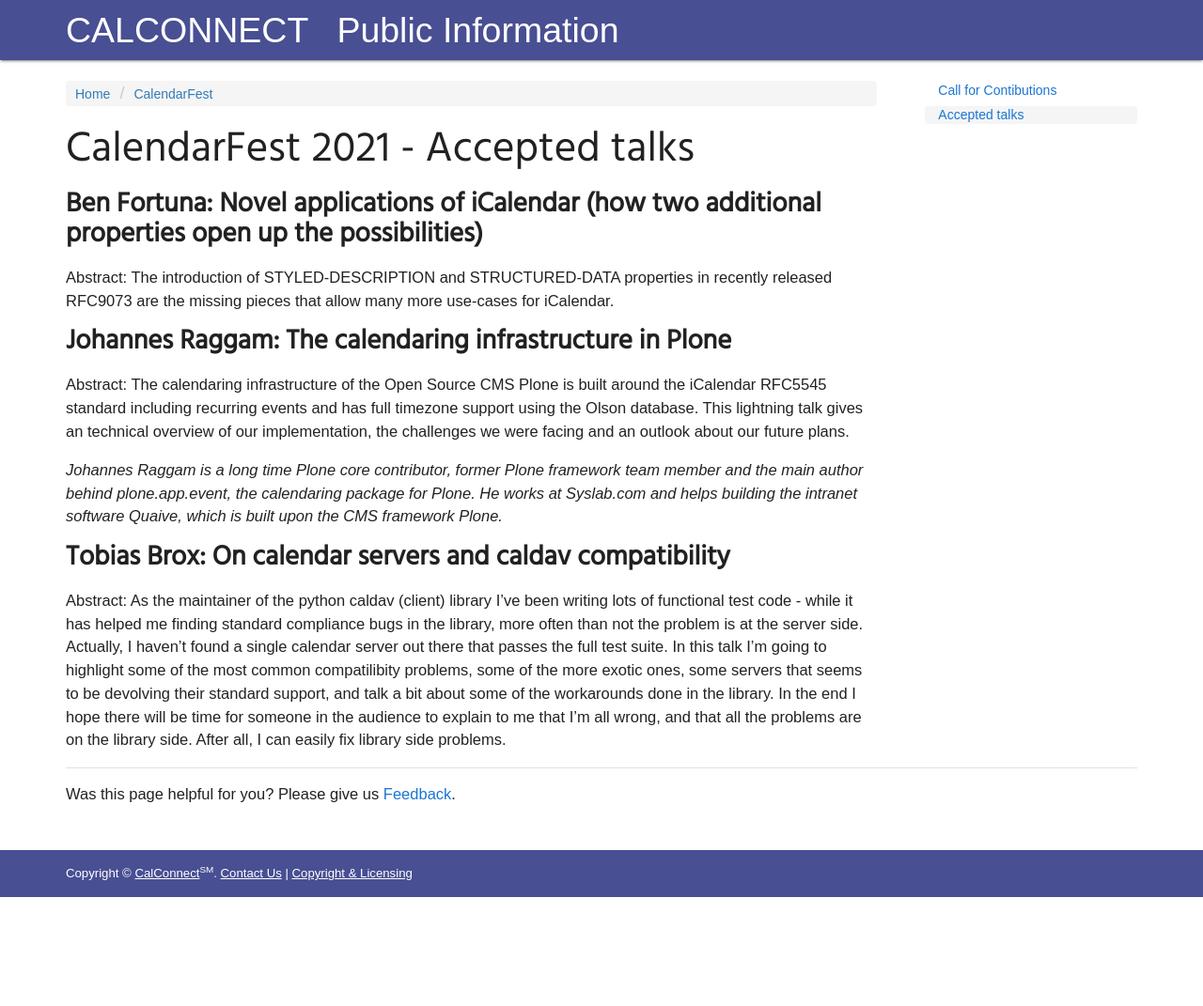
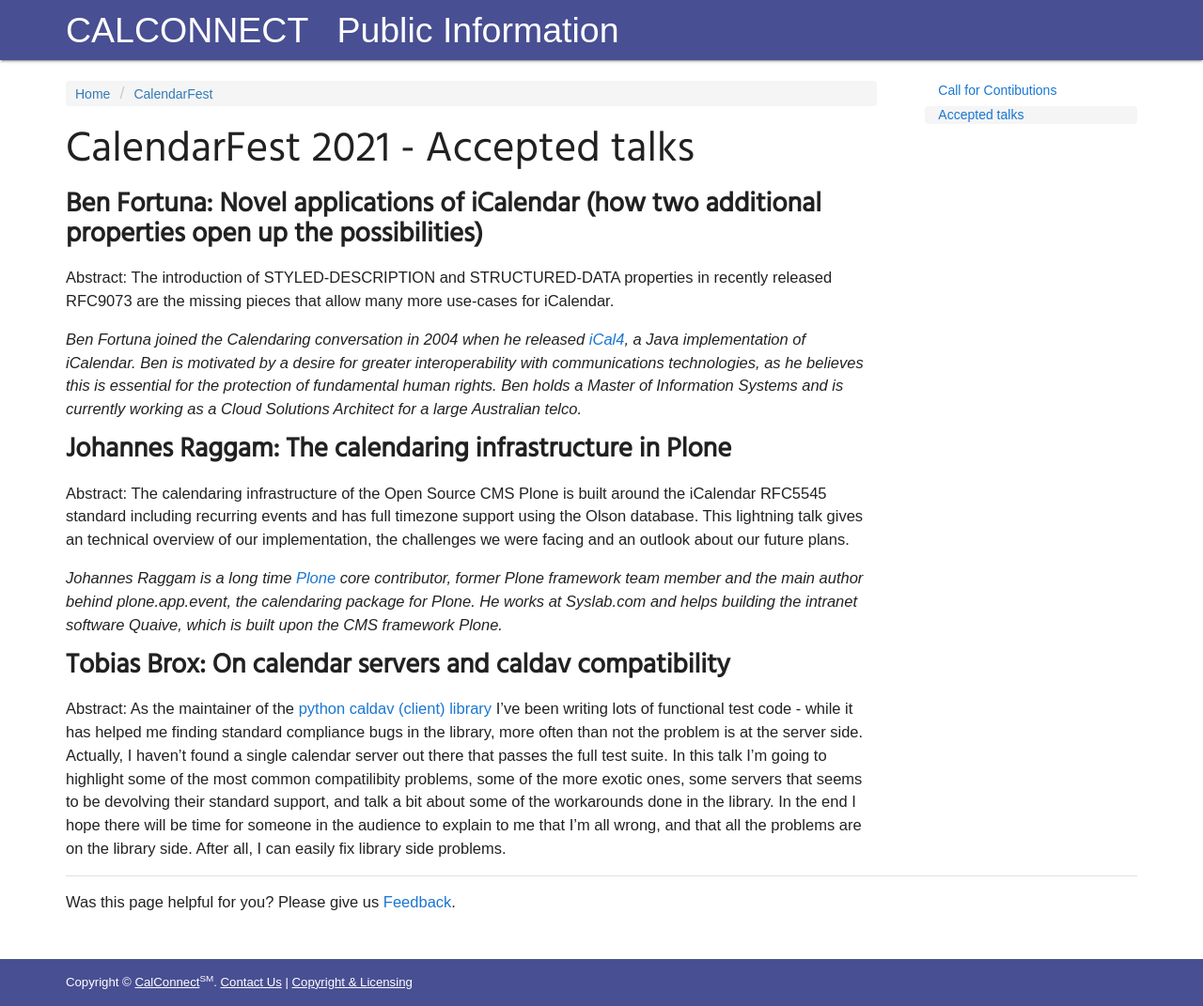
Before and after one commit to CalConnect/public, a Jekyll site: the page built from _pages/CalendarFest/AcceptedTalks.md, in a window 1280 px wide. Shown: the whole page at 94% size. Built offline with Jekyll 4.4.1, drawn with Linux system fonts in a browser that asks for light colours; some web fonts are replaced; before the commit the page ends 955 px from its top, so only the background shows below that.

Commit message:
Update AcceptedTalks.md

```diff
--- a/_pages/CalendarFest/AcceptedTalks.md
+++ b/_pages/CalendarFest/AcceptedTalks.md
@@ -14,12 +14,14 @@ published: true
 
 Abstract: The introduction of STYLED-DESCRIPTION and STRUCTURED-DATA properties in recently released RFC9073 are the missing pieces that allow many more use-cases for iCalendar.
 
+*Ben Fortuna joined the Calendaring conversation in 2004 when he released  [iCal4](https://github.com/ical4j/ical4j), a Java implementation of iCalendar. Ben is motivated by a desire for greater interoperability with communications technologies, as he believes this is essential for the protection of fundamental human rights. Ben holds a Master of Information Systems and is currently working as a Cloud Solutions Architect for a large Australian telco.*
+
 ### Johannes Raggam: The calendaring infrastructure in Plone
 
 Abstract: The calendaring infrastructure of the Open Source CMS Plone is built around the iCalendar RFC5545 standard including recurring events and has full timezone support using the Olson database. This lightning talk gives an technical overview of our implementation, the challenges we were facing and an outlook about our future plans.
 
-*Johannes Raggam is a long time Plone core contributor, former Plone framework team member and the main author behind plone.app.event, the calendaring package for Plone. He works at Syslab.com and helps building the intranet software Quaive, which is built upon the CMS framework Plone.*
+*Johannes Raggam is a long time [Plone](https://plone.org/) core contributor, former Plone framework team member and the main author behind plone.app.event, the calendaring package for Plone. He works at Syslab.com and helps building the intranet software Quaive, which is built upon the CMS framework Plone.*
 
 ### Tobias Brox: On calendar servers and caldav compatibility
 
-Abstract: As the maintainer of the python caldav (client) library I've been writing lots of functional test code - while it has helped me finding standard compliance bugs in the library, more often than not the problem is at the server side. Actually, I haven't found a single calendar server out there that passes the full test suite. In this talk I'm going to highlight some of the most common compatilibity problems, some of the more exotic ones, some servers that seems to be devolving their standard support, and talk a bit about some of the workarounds done in the library. In the end I hope there will be time for someone in the audience to explain to me that I'm all wrong, and that all the problems are on the library side. After all, I can easily fix library side problems.
+Abstract: As the maintainer of the [python caldav (client) library](https://github.com/python-caldav/caldav) I've been writing lots of functional test code - while it has helped me finding standard compliance bugs in the library, more often than not the problem is at the server side. Actually, I haven't found a single calendar server out there that passes the full test suite. In this talk I'm going to highlight some of the most common compatilibity problems, some of the more exotic ones, some servers that seems to be devolving their standard support, and talk a bit about some of the workarounds done in the library. In the end I hope there will be time for someone in the audience to explain to me that I'm all wrong, and that all the problems are on the library side. After all, I can easily fix library side problems.
```
